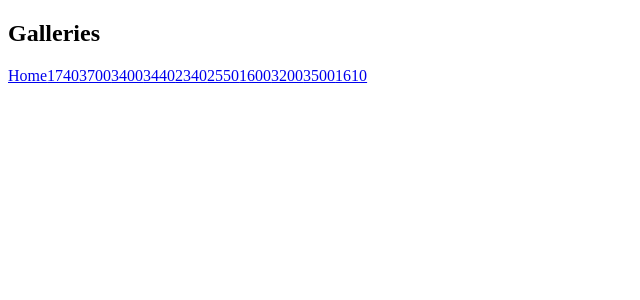
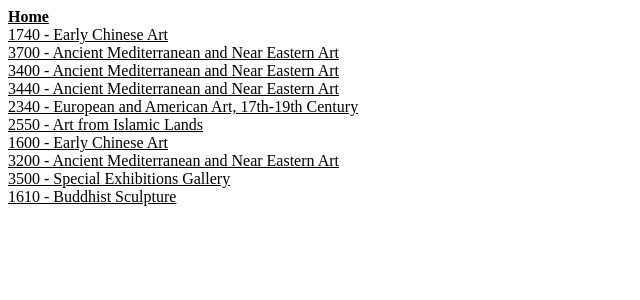
Before and after one commit to frankie-engineer/museum, a React (Create React App) app: page / in a window 1280 px wide. Shown: the top 300 px of the page, without its empty margins (0-640 px from the left). Built offline with nearby package versions, Linux system fonts and the light colour scheme.

Commit message:
finish phase 1

```diff
--- a/src/App.js
+++ b/src/App.js
@@ -3,6 +3,7 @@ import GalleryNavigation from './components/GalleryNavigation';
 import harvardArt from './data/harvardArt';
 
 function App() {
+  console.log(harvardArt);
   return (
     <GalleryNavigation galleries={harvardArt.records} />
   );
--- a/src/components/GalleryNavigation/GalleryNavigation.css
+++ b/src/components/GalleryNavigation/GalleryNavigation.css
@@ -1,3 +1,12 @@
+* {
+    color: black;
+}
+
+nav {
+    display: flex;
+    flex-direction: column;
+}
+
 .active {
-    color: red;
+    font-weight: bold;
 }
--- a/src/components/GalleryNavigation/index.js
+++ b/src/components/GalleryNavigation/index.js
@@ -1,28 +1,24 @@
 import { NavLink } from 'react-router-dom';
+import './GalleryNavigation.css';
 
 function GalleryNavigation({ galleries }) {
-    console.log(galleries);
-    console.log(galleries[0].gallerynumber);
-
+    console.log(galleries[0]);
     return (
         <nav>
-            <h1>Galleries</h1>
-            <NavLink to='/' exact={true}>Home</NavLink>
+            <NavLink exact to='/'>Home</NavLink>
             {
                 galleries.map((gallery) => {
-                    let id = gallery.gallerynumber;
                     return (
                         <NavLink
-                            to={`/galleries/${id}`}
-                            key={id}
-                            activeStyle={{ fontWeight: "bold" }}>
-                            {id}
+                            to={`/galleries/${gallery.id}`}
+                            key={gallery.id}
+                            activeClassName='active'>
+                            {`${gallery.id} - ${gallery.name}`}
                         </NavLink>
-                    );
+                    )
                 })
             }
-        </nav >
-
+        </nav>
     );
 }
 
```
Also changed, not shown: src/components/ArtDescription/index.js (added, +7 -0 lines), src/components/ArtImageTile/index.js (added, +13 -0 lines), src/components/GalleryView/index.js (added, +9 -0 lines), src/components/Home/index.js (added, +12 -0 lines).
